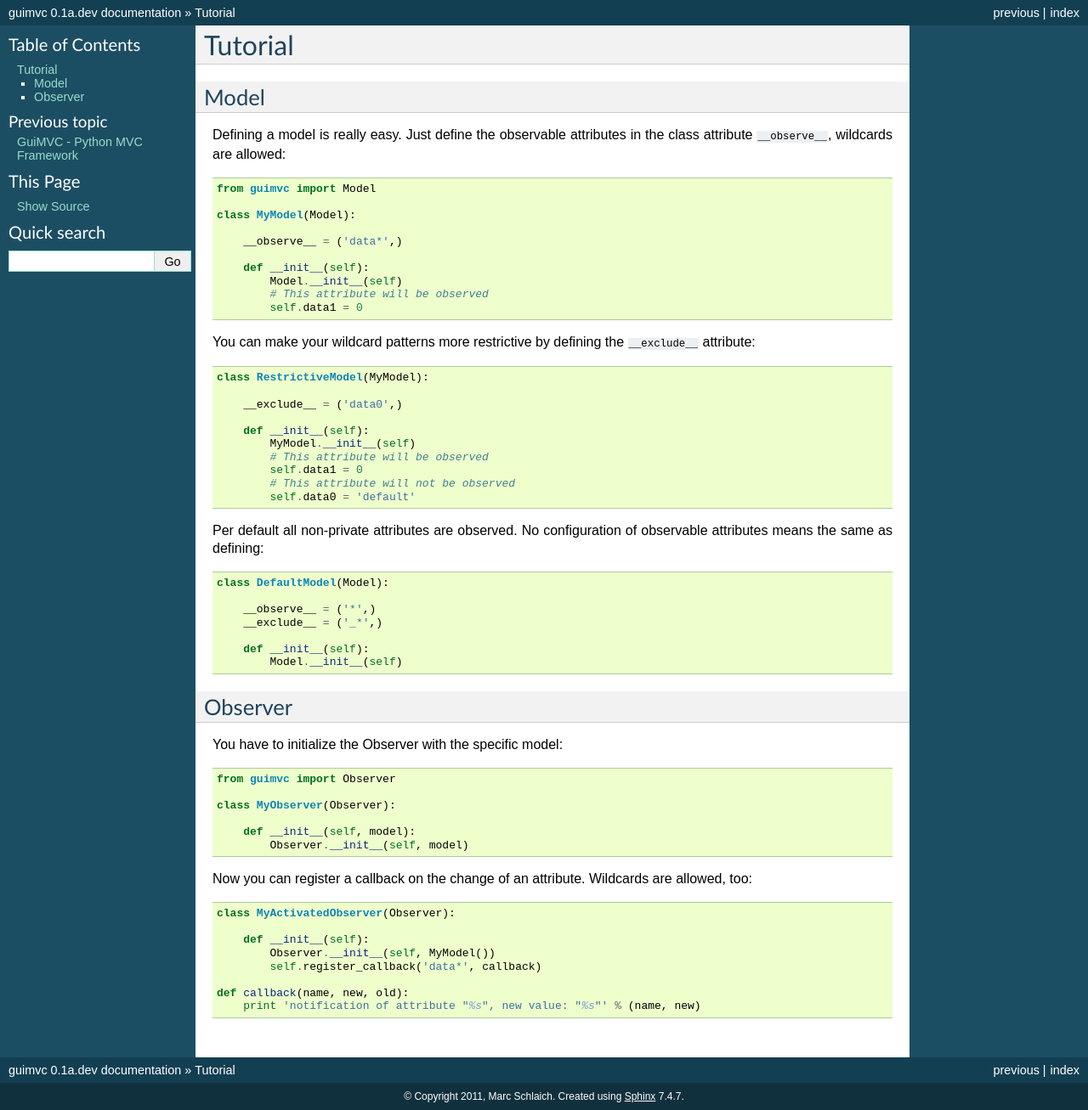
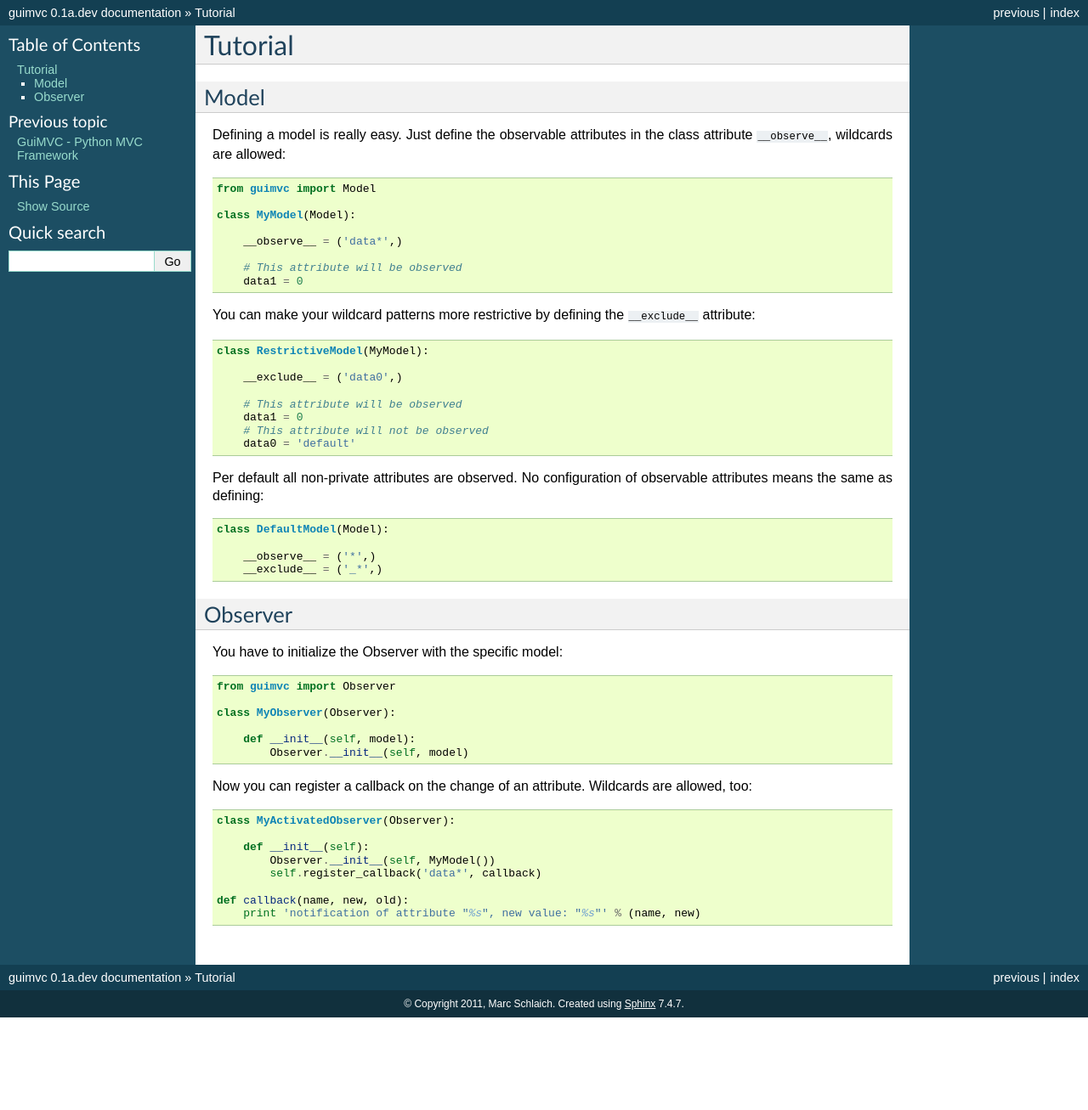
Before and after one commit to schlamar/guimvc, a Sphinx documentation site: the page built from doc/tutorial.rst, in a window 1280 px wide. Shown: the whole page at 85% size. Built offline with Sphinx 7.4.7, drawn with Linux system fonts in a browser that asks for light colours; after the commit the page ends 1198 px from its top, so only the background shows below that.

Commit message:
define models much more easier

```diff
--- a/doc/tutorial.rst
+++ b/doc/tutorial.rst
@@ -15,10 +15,8 @@ are allowed::
 
         __observe__ = ('data*',)
 
-        def __init__(self):
-            Model.__init__(self)
-            # This attribute will be observed
-            self.data1 = 0
+        # This attribute will be observed
+        data1 = 0
 
 
 You can make your wildcard patterns more restrictive
@@ -28,12 +26,11 @@ by defining the ``__exclude__`` attribute::
 
         __exclude__ = ('data0',)
 
-        def __init__(self):
-            MyModel.__init__(self)
-            # This attribute will be observed
-            self.data1 = 0
-            # This attribute will not be observed
-            self.data0 = 'default'
+        # This attribute will be observed
+        data1 = 0
+        # This attribute will not be observed
+        data0 = 'default'
+
 
 
 Per default all non-private attributes are observed. No configuration
@@ -43,9 +40,6 @@ of observable attributes means the same as defining::
 
         __observe__ = ('*',)
         __exclude__ = ('_*',)
-
-        def __init__(self):
-            Model.__init__(self)
 
 
 
```
